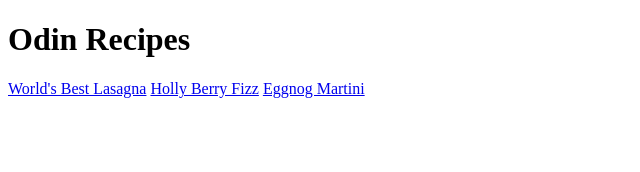
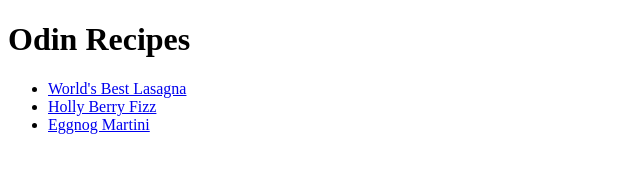
Before and after one commit to CleberCW/odin-recipes, a plain HTML site: page index.html in a window 1280 px wide. Shown: the whole page, without its empty margins (0-640 px from the left). Drawn offline with Linux system fonts and the light colour scheme.

Commit message:
Order recipe links into a list

```diff
--- a/index.html
+++ b/index.html
@@ -9,9 +9,11 @@
 
 <body>
     <h1>Odin Recipes</h1>
-    <a href="recipes/lasagna.html">World's Best Lasagna</a>
-    <a href="recipes/hollyberry.html">Holly Berry Fizz</a>
-    <a href="recipes/eggnogmartini.html">Eggnog Martini</a>
+    <ul>
+        <li><a href="recipes/lasagna.html">World's Best Lasagna</a></li>
+        <li><a href="recipes/hollyberry.html">Holly Berry Fizz</a></li>
+        <li><a href="recipes/eggnogmartini.html">Eggnog Martini</a></li>
+    </ul>
 </body>
 
 </html>
```
